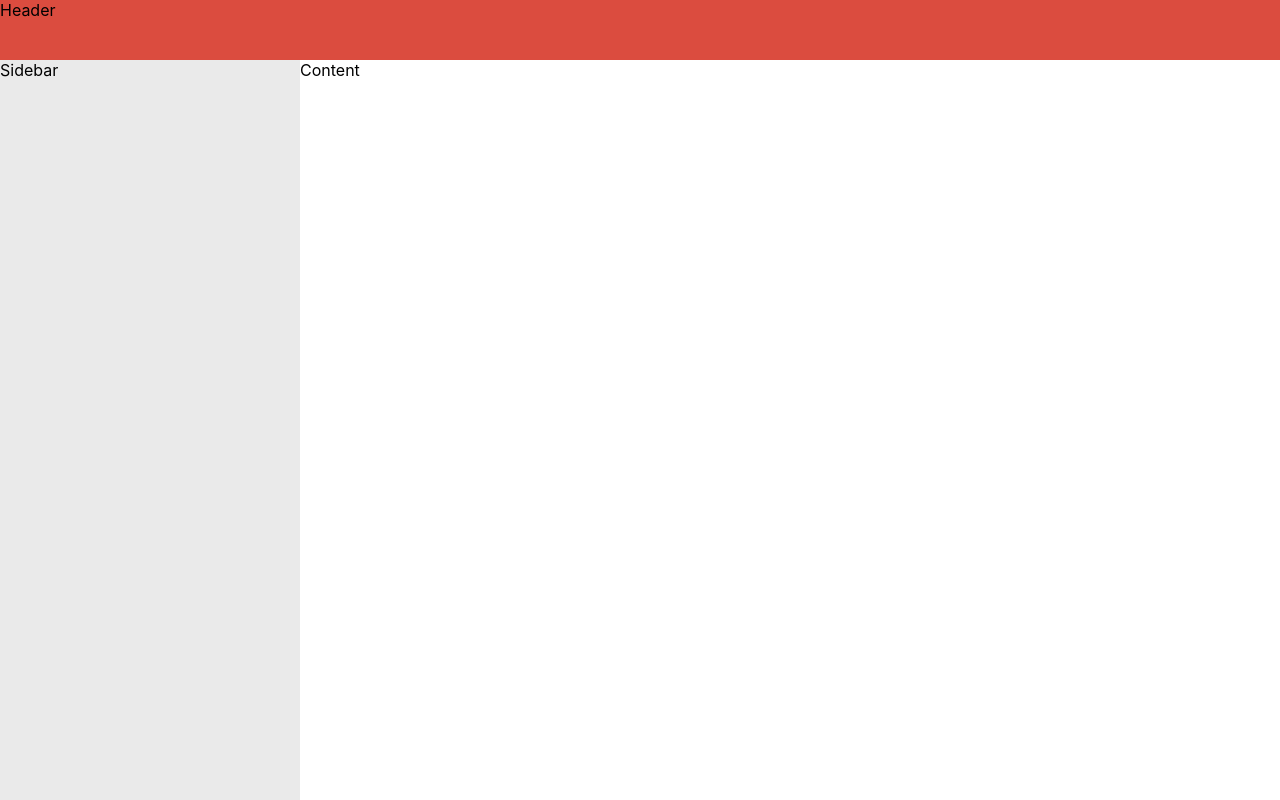
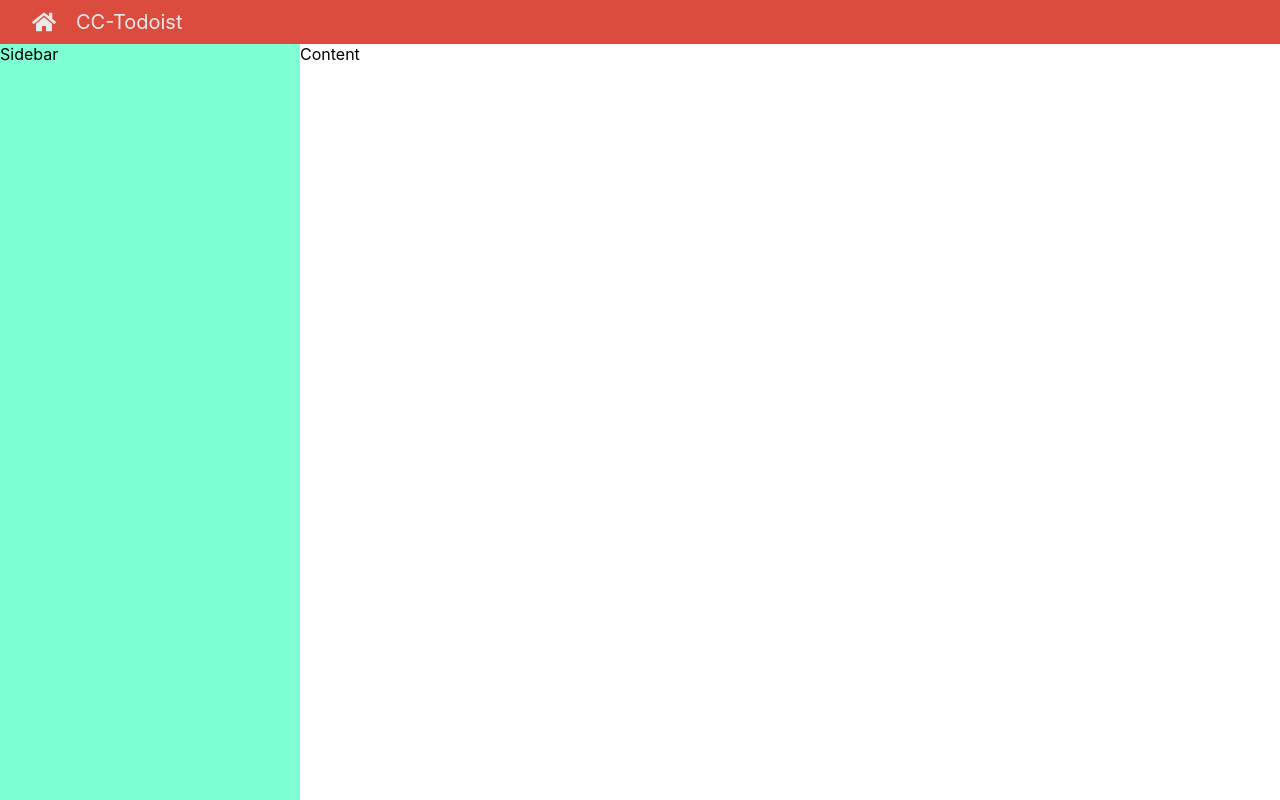
Before and after one commit to Chamnanwit/CC-react-todolist, a JavaScript app: page / in a window 1280 px wide. Built offline with nearby package versions, Linux system fonts and the light colour scheme; the HTML template or start-up script is replaced by a standard one.

Commit message:
finish:Header

```diff
--- a/package.json
+++ b/package.json
@@ -8,6 +8,7 @@
     "@testing-library/user-event": "^13.5.0",
     "react": "^18.2.0",
     "react-dom": "^18.2.0",
+    "react-icons": "^4.8.0",
     "react-scripts": "5.0.1",
     "sass": "^1.62.0",
     "web-vitals": "^2.1.4"
--- a/src/App.js
+++ b/src/App.js
@@ -1,10 +1,16 @@
 
 import './App.scss';
+import {FaHome} from 'react-icons/fa'
 
 function App() {
   return (
   <div className='container'>
-    <header className='header'>Header</header>
+    <header className='header'>
+      <span>
+        <FaHome />
+      </span>
+      <div>CC-Todoist</div>
+      </header>
 
     <aside className='sidebar'>Sidebar</aside>
 
--- a/src/App.scss
+++ b/src/App.scss
@@ -1,7 +1,7 @@
 $primary: #db4c3f;
 $grey: rgb(234, 234, 234);
 $sidebar-width: 300px;
-$header-height: 60px;
+$header-height: 44px;
 
 .container {
     display: grid;
@@ -13,12 +13,26 @@
     background-color: $primary;
     grid-column: 1/3;
     grid-row: 1/2;
+
+    font-size: 20px;
+    display: flex;
+    align-items: center;
+    gap: 20px;
+    padding: 0.5rem 2rem;
+    color: $grey;
+
+    & > span {
+        display: flex;
+        cursor: pointer;
+        font-size: 24px;
+        align-items: center;
+    }
 }
 
 .sidebar {
     grid-row: 2/3;
     grid-column: 1/2;
-    background-color: $grey;
+    background-color: aquamarine;
 }
 
 .content {
```
Also changed, not shown: 1 other file (tests, documents, lock files or other folders).
